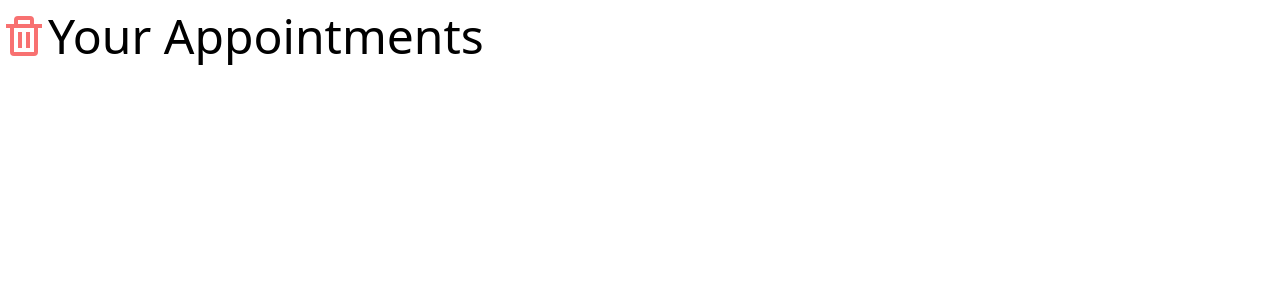
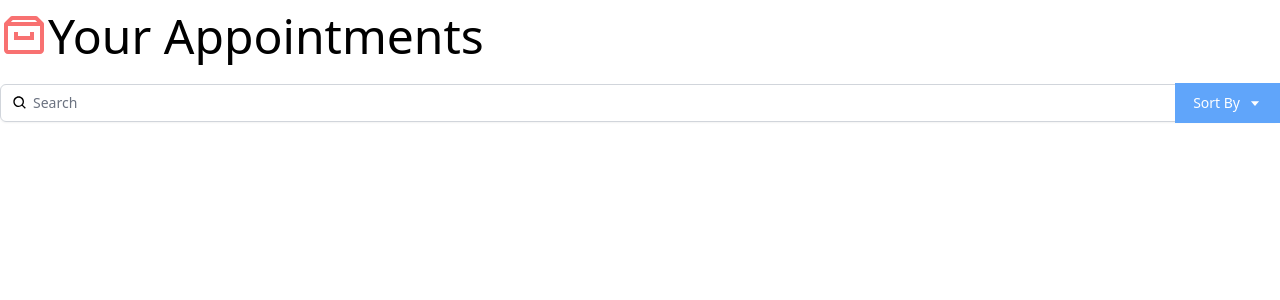
Before and after one commit to KHUDNELL/react-interface, a React (Create React App) app: page / in a window 1280 px wide. Shown: the top 300 px of the page. Built offline with nearby package versions, Linux system fonts and the light colour scheme.

Commit message:
added search component

```diff
--- a/src/App.js
+++ b/src/App.js
@@ -1,10 +1,11 @@
-import {BiTrash} from "react-icons/bi";
+import {BiArchive} from "react-icons/bi";
+import Search from "./components/Search";
 
 function App() {
   return (
     <div className="App container mx-auto mt-3 font-thin">
-    <h1 className="text-5xl"> <BiTrash className="inline-block text-red-400 align-top"/>Your Appointments</h1>
-
+    <h1 className="text-5xl"> <BiArchive className="inline-block text-red-400 align-top"/>Your Appointments</h1>
+     <Search />
     </div>
   );
 }
--- /dev/null
+++ b/src/components/Search.js
@@ -0,0 +1,26 @@
+import { BiSearch, BiCaretDown } from "react-icons/bi";
+
+const Search = () => {
+    return (
+        <div className="py-5">
+        <div className="mt-1 relative rounded-md shadow-sm">
+          <div className="absolute inset-y-0 left-0 pl-3 flex items-center pointer-events-none">
+            <BiSearch />
+            <label htmlFor="query" className="sr-only" />
+          </div>
+          <input type="text" name="query" id="query" value=""
+            className="pl-8 rounded-md focus:ring-indigo-500 focus:border-indigo-500 block w-full sm:text-sm border-gray-300" placeholder="Search" />
+          <div className="absolute inset-y-0 right-0 flex items-center">
+            <div>
+              <button type="button"
+                className="justify-center px-4 py-2 bg-blue-400 border-2 border-blue-400 text-sm text-white hover:bg-blue-700 focus:outline-none focus:ring-2 focus:ring-offset-2 flex items-center" id="options-menu" aria-haspopup="true" aria-expanded="true">
+                Sort By <BiCaretDown className="ml-2" />
+              </button>
+            </div>
+          </div>
+        </div>
+      </div>
+    )
+}
+
+export default Search;
```
